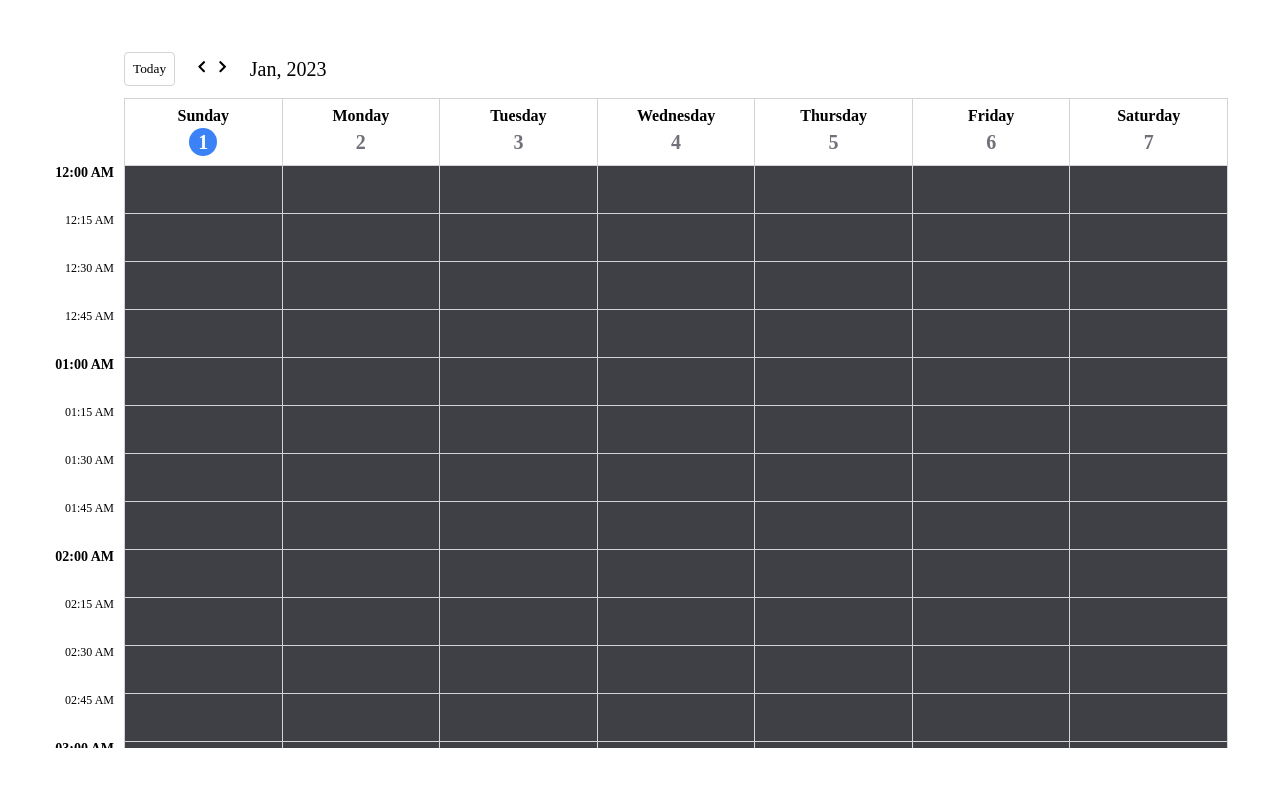
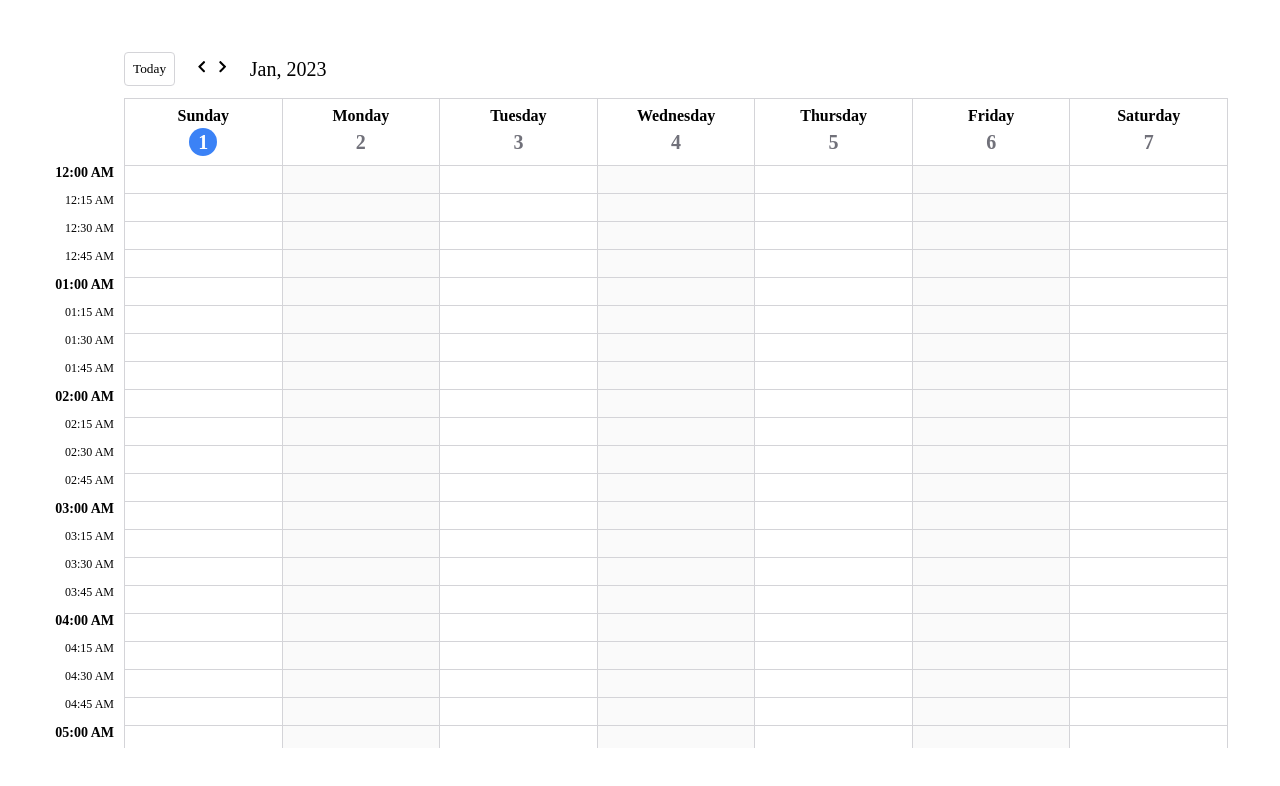
Before and after one commit to chidojiro/skedulo-test, a React (Vite) app: page / in a window 1280 px wide. Shown: the top 786 px of the page. Built offline with nearby package versions, Linux system fonts and the light colour scheme.

Commit message:
feat: display available time ranges

```diff
--- a/src/packages/calendar/CalendarBody.scss
+++ b/src/packages/calendar/CalendarBody.scss
@@ -49,4 +49,27 @@
       font-size: 14px;
     }
   }
+
+  &__available-time-ranges-row {
+    display: flex;
+    margin-left: $calendar-time-container-width;
+  }
+
+  &__available-time-range-container {
+    position: relative;
+    z-index: 10;
+    flex-grow: 1;
+  }
+
+  &__available-time-range {
+    position: absolute;
+    left: 0;
+    width: 100%;
+    max-width: 90%;
+    background-color: var(--blue-500);
+    border-radius: 8px;
+    color: white;
+    padding: 8px;
+    font-size: 12px;
+  }
 }
--- a/src/packages/calendar/CalendarBody.tsx
+++ b/src/packages/calendar/CalendarBody.tsx
@@ -1,42 +1,44 @@
 import clsx from 'clsx';
-import { range, padStart } from 'lodash-es';
+import { range } from 'lodash-es';
 import { CalendarCell } from './CalendarCell';
 import { useCalendarContext } from './CalendarProvider';
-import { CALENDAR_ROW_HEIGHT } from './constants';
-import { useWorkingTime } from './useWorkingTime';
+import { CALENDAR_ROW_HEIGHT, TIME_GAP } from './constants';
 
 import './CalendarBody.scss';
-import { Dayjs } from 'dayjs';
+import { trimTime } from '@/common/utils';
 
 export type CalendarBodyProps = {
   //
 };
 
-const TIME_GAP = 15; // In minutes
-
 const timeMarkCount = 24 * (60 / TIME_GAP);
 
-const compareTime = (time: string, day: Dayjs) => {
-  const standardizedTime = padStart(time, 4, '0');
-
-  const hour = +standardizedTime.slice(0, 2);
-  const minute = +standardizedTime.slice(2);
-
-  const dayFromTime = day.hour(hour).minute(minute);
-
-  if (dayFromTime.valueOf() > day.valueOf()) return -1;
-
-  if (dayFromTime.valueOf() < day.valueOf()) return 1;
-
-  return 0;
-};
-
 export const CalendarBody = ({}: CalendarBodyProps) => {
-  const { viewingWeek } = useCalendarContext();
-  const { workingTime } = useWorkingTime();
+  const { viewingWeek, availableTimeRangesByDay } = useCalendarContext();
 
   return (
     <div className="calendar-body">
+      <div className="calendar-body__available-time-ranges-row">
+        {range(7).map((day) => (
+          <div key={day} className="calendar-body__available-time-range-container">
+            {availableTimeRangesByDay[day].map(({ startTime, endTime }) => (
+              <div
+                key={startTime.toString()}
+                className="calendar-body__available-time-range"
+                style={{
+                  top:
+                    (startTime.diff(trimTime(startTime), 'minute') / TIME_GAP) *
+                    CALENDAR_ROW_HEIGHT,
+                  height: (endTime.diff(startTime, 'minute') / TIME_GAP) * CALENDAR_ROW_HEIGHT,
+                }}
+              >
+                {startTime.format('hh:mm A')} - {endTime.format('hh:mm A')}
+              </div>
+            ))}
+          </div>
+        ))}
+      </div>
+      <div>
         {range(timeMarkCount).map((timeOffset) => {
           const timeMark = viewingWeek.minute(timeOffset * TIME_GAP);
 
@@ -60,11 +62,7 @@ export const CalendarBody = ({}: CalendarBodyProps) => {
                 return (
                   <CalendarCell
                     key={dateOffset}
-                  className={clsx(
-                    'calendar-body__cell',
-                    compareTime(workingTime[dateOffset.toString()].startTime, dateMark) === -1 &&
-                      'calendar-body__cell--disabled',
-                  )}
+                    className="calendar-body__cell"
                     dateMark={dateMark}
                   />
                 );
@@ -73,5 +71,6 @@ export const CalendarBody = ({}: CalendarBodyProps) => {
           );
         })}
       </div>
+    </div>
   );
 };
--- a/src/packages/calendar/CalendarHeader.scss
+++ b/src/packages/calendar/CalendarHeader.scss
@@ -8,10 +8,12 @@
     flex: 1;
     border: 1px solid var(--gray-300);
     display: flex;
+    flex-direction: column;
     align-items: center;
     justify-content: center;
     height: 68px;
     text-align: center;
+    position: relative;
 
     &:not(:last-of-type)  {
       border-right: none;
--- a/src/packages/calendar/CalendarHeader.tsx
+++ b/src/packages/calendar/CalendarHeader.tsx
@@ -1,5 +1,3 @@
-import React from 'react';
-import dayjs from 'dayjs';
 import { ClassName } from '@/common/types';
 import clsx from 'clsx';
 
@@ -19,7 +17,6 @@ export const CalendarHeader = ({ className }: CalendarHeaderProps) => {
     <div className={clsx('calendar-header', className)}>
       {dayLabels.map((label, index) => (
         <div key={label} className="calendar-header__cell">
-          <div>
           <p className="calendar-header__cell-day">{label}</p>
           <p
             className={clsx(
@@ -31,7 +28,6 @@ export const CalendarHeader = ({ className }: CalendarHeaderProps) => {
             {viewingWeek.day(index).date()}
           </p>
         </div>
-        </div>
       ))}
     </div>
   );
--- a/src/packages/calendar/CalendarProvider.tsx
+++ b/src/packages/calendar/CalendarProvider.tsx
@@ -1,11 +1,20 @@
 import { Children } from '@/common/types';
 import { createContext, trimTime } from '@/common/utils';
 import dayjs, { Dayjs } from 'dayjs';
+import { range } from 'lodash-es';
 import React from 'react';
+import { TIME_GAP } from './constants';
+import { TimeRangeAsDayjs } from './types';
+import { useSchedules } from './useSchedules';
+import { useWorkingTime } from './useWorkingTime';
+import { mergeTimeIntoDay, splitTimeRangeIntoTimeSlots } from './utils';
+
+import './CalendarBody.scss';
 
 export type CalendarProviderValue = {
   today: Dayjs;
   viewingWeek: Dayjs;
+  availableTimeRangesByDay: TimeRangeAsDayjs[][];
   viewPreviousWeek: () => void;
   viewNextWeek: () => void;
   viewThisWeek: () => void;
@@ -33,9 +42,74 @@ export const CalendarProvider = ({ children }: CalendarProviderProps) => {
     setViewingWeek(today.day(0));
   }, [today]);
 
+  const { workingTime } = useWorkingTime();
+
+  const { schedules } = useSchedules();
+
+  const schedulesSplitByGap = React.useMemo(
+    () =>
+      schedules
+        .map(({ endDate, endTime, startDate, startTime }) =>
+          splitTimeRangeIntoTimeSlots(
+            mergeTimeIntoDay(dayjs(startDate), startTime),
+            mergeTimeIntoDay(dayjs(endDate), endTime),
+          ),
+        )
+        .flat()
+        .reduce((acc, cur) => ({ ...acc, [cur.toString()]: true }), {} as Record<string, boolean>),
+    [schedules],
+  );
+
+  const availableTimeRangesByDay = React.useMemo(() => {
+    return range(7).map((day) => {
+      const workingTimeRange: TimeRangeAsDayjs = {
+        startTime: mergeTimeIntoDay(dayjs(viewingWeek.day(day)), workingTime[day].startTime),
+        endTime: mergeTimeIntoDay(dayjs(viewingWeek.day(day)), workingTime[day].endTime),
+      };
+
+      const workingTimeRangeSplitByGap = splitTimeRangeIntoTimeSlots(
+        workingTimeRange.startTime,
+        workingTimeRange.endTime,
+      );
+
+      const availableTimeSlots = workingTimeRangeSplitByGap.filter(
+        (slot) => !schedulesSplitByGap[slot.toString()],
+      );
+
+      if (availableTimeSlots.length < 2) return [];
+
+      // Calculate ranges from available slots
+      const result: TimeRangeAsDayjs[] = [];
+      let startTime = availableTimeSlots[0];
+
+      availableTimeSlots.slice(1).forEach((slot, index) => {
+        const previousSlot = availableTimeSlots[index];
+
+        if (slot.diff(previousSlot, 'minute') > TIME_GAP) {
+          result.push({ startTime, endTime: previousSlot.add(TIME_GAP, 'minute') });
+          startTime = slot;
+        }
+      });
+
+      result.push({
+        startTime,
+        endTime: availableTimeSlots[availableTimeSlots.length - 1].add(15, 'minute'),
+      });
+
+      return result;
+    });
+  }, [schedulesSplitByGap, viewingWeek, workingTime]);
+
   const value = React.useMemo<CalendarProviderValue>(
-    () => ({ today, viewingWeek, viewNextWeek, viewPreviousWeek, viewThisWeek }),
-    [today, viewingWeek, viewNextWeek, viewPreviousWeek, viewThisWeek],
+    () => ({
+      today,
+      viewingWeek,
+      availableTimeRangesByDay,
+      viewNextWeek,
+      viewPreviousWeek,
+      viewThisWeek,
+    }),
+    [today, viewingWeek, availableTimeRangesByDay, viewNextWeek, viewPreviousWeek, viewThisWeek],
   );
 
   return <Provider value={value}>{children}</Provider>;
--- a/src/packages/calendar/constants.ts
+++ b/src/packages/calendar/constants.ts
@@ -1 +1,3 @@
-export const CALENDAR_ROW_HEIGHT = 48;
+export const CALENDAR_ROW_HEIGHT = 28;
+
+export const TIME_GAP = 15; // In minutes
--- a/src/packages/calendar/mockSchedules.json
+++ b/src/packages/calendar/mockSchedules.json
@@ -1,5 +1,5 @@
 [
-  { "startDate": "2022-05-27", "startTime": "1200", "endDate": "2022-05-27", "endTime": "1400" },
-  { "startDate": "2022-05-27", "startTime": "1300", "endDate": "2022-05-27", "endTime": "1500" },
-  { "startDate": "2022-05-28", "startTime": "1200", "endDate": "2022-05-30", "endTime": "1600" }
+  { "startDate": "2023-01-02", "startTime": "1200", "endDate": "2023-01-02", "endTime": "1400" },
+  { "startDate": "2023-01-02", "startTime": "1300", "endDate": "2023-01-02", "endTime": "1500" },
+  { "startDate": "2023-01-07", "startTime": "1200", "endDate": "2023-01-10", "endTime": "1600" }
 ]
--- a/src/packages/calendar/useWorkingTime.ts
+++ b/src/packages/calendar/useWorkingTime.ts
@@ -1,6 +1,6 @@
 import workingTime from './mockWorkingTime.json';
-import { WorkingTime } from './types';
+import { TimeRange } from './types';
 
 export const useWorkingTime = () => {
-  return { workingTime: workingTime as Record<string, WorkingTime> };
+  return { workingTime: workingTime as Record<string, TimeRange> };
 };
--- /dev/null
+++ b/src/packages/calendar/utils.ts
@@ -0,0 +1,32 @@
+import dayjs, { Dayjs } from 'dayjs';
+import { padStart } from 'lodash-es';
+import { TIME_GAP } from './constants';
+
+export const decomposeTime = (time: string) => {
+  const standardizedTime = padStart(time, 4, '0');
+
+  const hour = +standardizedTime.slice(0, 2);
+  const minute = +standardizedTime.slice(2);
+
+  return { hour, minute };
+};
+
+export const mergeTimeIntoDay = (day: Dayjs, time: string) => {
+  const { hour, minute } = decomposeTime(time);
+
+  return day.hour(hour).minute(minute);
+};
+
+export const splitTimeRangeIntoTimeSlots = (start: Dayjs, end: Dayjs, gap = TIME_GAP) => {
+  let _start = start;
+
+  const result = [] as Dayjs[];
+
+  while (_start.isBefore(end)) {
+    result.push(_start);
+
+    _start = _start.add(gap, 'minute');
+  }
+
+  return result;
+};
```
Also changed, not shown: src/packages/calendar/types.ts (+7 -1 lines). Lines whose indentation alone changed are shown as unchanged.
